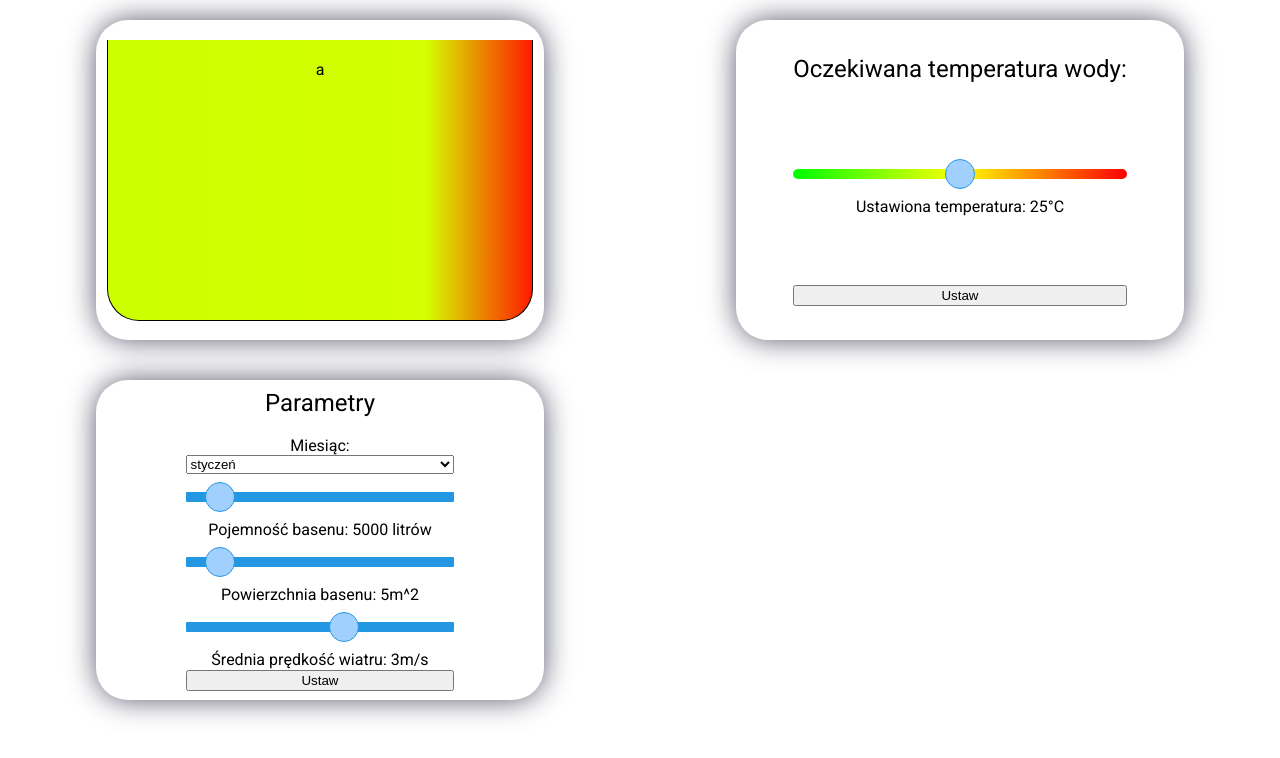
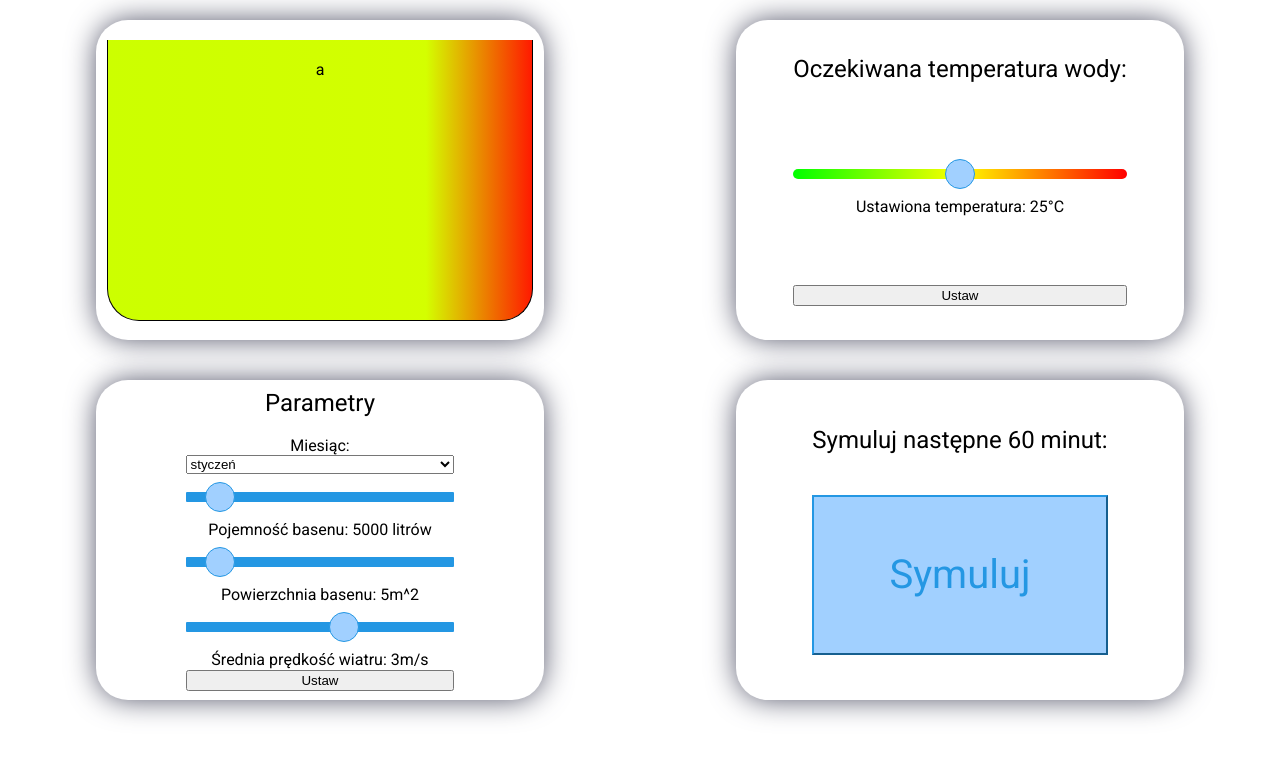
Before and after one commit to karczi23/pa, a React (Create React App) app: page / in a window 1280 px wide. Shown: the top 758 px of the page. Built offline with nearby package versions, Linux system fonts and the light colour scheme.

Commit message:
basic simulate button

```diff
--- a/src/App.js
+++ b/src/App.js
@@ -6,6 +6,7 @@ import Regulator from './components/input/Regulator';
 import { getColor } from './utils/GradientUtils';
 import { ColorContext } from './context/ColorContext';
 import Parameters from './components/input/Parameters';
+import Timer from './components/input/Timer';
 import { GridContainer } from './components/structure/Container';
 
 function App() {
@@ -24,6 +25,7 @@ function App() {
                         <Chart />
                         <Regulator />
                         <Parameters />
+                        <Timer />
                     </GridContainer>
                 </div>
             </ColorContext.Provider>
--- /dev/null
+++ b/src/components/input/Timer.tsx
@@ -0,0 +1,16 @@
+import React from 'react';
+import { Container, TitleText, TopDownContainer } from '../structure/Container';
+import './css/Timer.css';
+
+const Timer = (props) => {
+    return (
+        <Container>
+            <TopDownContainer height="100%">
+                <TitleText>Symuluj następne 60 minut:</TitleText>
+                <input className="timerSubmit" type="submit" value="Symuluj" />
+            </TopDownContainer>
+        </Container>
+    );
+};
+
+export default Timer;
--- /dev/null
+++ b/src/components/input/css/Timer.css
@@ -0,0 +1,11 @@
+.timerSubmit {
+    width: 100%;
+    height: 50%;
+    font-family: 'Roboto';
+    background: none;
+    font-size: 2.5rem;
+    border-color: #2497e3;
+    background-color: #a1d0ff;
+    color: #2497e3;
+    margin-top: -50px;
+}
```
